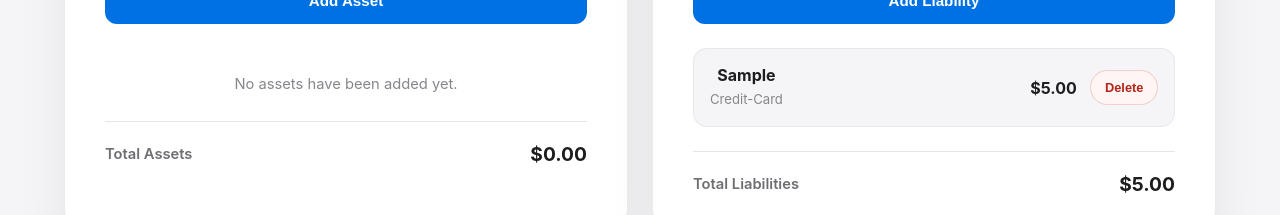
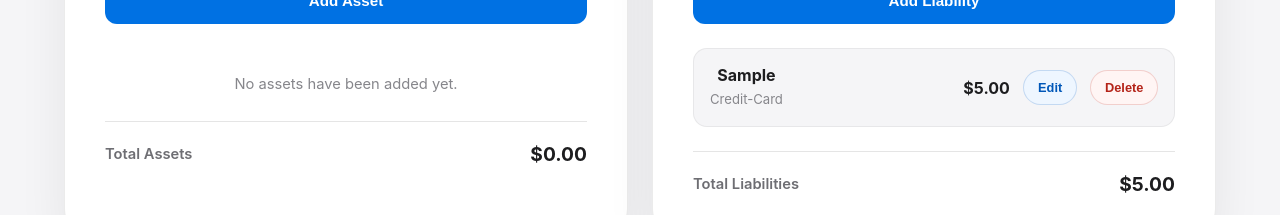
Before and after one commit to fejide/net-worth-calculator, a React (Vite) app: page /net-worth in a window 1280 px wide. Both pictures are taken after typing "Sample", "5" into the empty fields and a click on the button "Add Liability". Shown: the part 982-1197 px from the top of the page. Built offline with nearby package versions, Linux system fonts and the light colour scheme.

Commit message:
feat: add Liability editing to Net Worth calculator.
Signed-off-by: Joshua Brown <97815918+fejide@users.noreply.github.com>

```diff
--- a/src/pages/NetWorthPage.tsx
+++ b/src/pages/NetWorthPage.tsx
@@ -43,6 +43,9 @@ function NetWorthPage() {
 
     const [editingAsset, setEditingAsset] =
         useState<Asset | null>(null);
+
+    const [editingLiability, setEditingLiability] =
+        useState<Liability | null>(null);
 
     useEffect(() => {
         localStorage.setItem(
@@ -92,6 +95,30 @@ function NetWorthPage() {
         ]);
     }
 
+    function handleUpdateLiability(
+        updatedLiability: Liability
+    ) {
+        setLiabilities((currentLiabilities) =>
+            currentLiabilities.map((liability) =>
+                liability.id === updatedLiability.id
+                    ? updatedLiability
+                    : liability
+            )
+        );
+
+        setEditingLiability(null);
+    }
+
+    function handleStartLiabilityEdit(
+        liability: Liability
+    ) {
+        setEditingLiability(liability);
+    }
+
+    function handleCancelLiabilityEdit() {
+        setEditingLiability(null);
+    }
+
     function handleDeleteAsset(assetId: string) {
         setAssets((currentAssets) =>
             currentAssets.filter(
@@ -113,6 +140,10 @@ function NetWorthPage() {
                     liability.id !== liabilityId
             )
         );
+
+        if (editingLiability?.id === liabilityId) {
+            setEditingLiability(null);
+        }
     }
 
     const totalAssets = assets.reduce(
@@ -261,6 +292,15 @@ function NetWorthPage() {
                             onAddLiability={
                                 handleAddLiability
                             }
+                            onUpdateLiability={
+                                handleUpdateLiability
+                            }
+                            editingLiability={
+                                editingLiability
+                            }
+                            onCancelEdit={
+                                handleCancelLiabilityEdit
+                            }
                         />
 
                         <div className="finance-entry-list">
@@ -298,6 +338,19 @@ function NetWorthPage() {
                                                         liability.value
                                                     )}
                                                 </strong>
+
+                                                <button
+                                                    className="edit-entry-button"
+                                                    type="button"
+                                                    onClick={() =>
+                                                        handleStartLiabilityEdit(
+                                                            liability
+                                                        )
+                                                    }
+                                                    aria-label={`Edit ${liability.name}`}
+                                                >
+                                                    Edit
+                                                </button>
 
                                                 <button
                                                     className="delete-entry-button"
```
